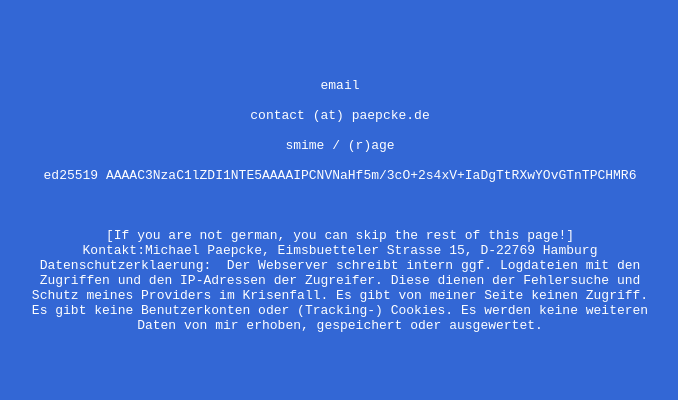
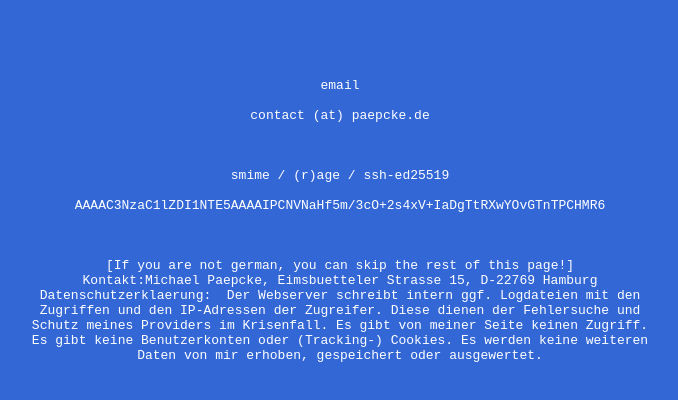
Before and after one commit to paepckehh/paepckehh.github.io, a plain HTML site: page imp.html in a window 1280 px wide. Shown: the part 120-520 px from the top of the page, without its empty margins (300-978 px from the left). Drawn offline with Linux system fonts and the light colour scheme.

Commit message:
generate static site

```diff
--- a/imp.html
+++ b/imp.html
@@ -10,8 +10,9 @@
 <br>
 email<br>
 contact (at) paepcke.de<br>
-smime / (r)age<br>
-ed25519 AAAAC3NzaC1lZDI1NTE5AAAAIPCNVNaHf5m/3cO+2s4xV+IaDgTtRXwYOvGTnTPCHMR6<br>
+<br>
+smime / (r)age / ssh-ed25519<br>
+AAAAC3NzaC1lZDI1NTE5AAAAIPCNVNaHf5m/3cO+2s4xV+IaDgTtRXwYOvGTnTPCHMR6<br>
 <br>
 [If you are not german, you can skip the rest of this page!]
 Kontakt:Michael Paepcke, Eimsbuetteler Strasse 15, D-22769 Hamburg
```
